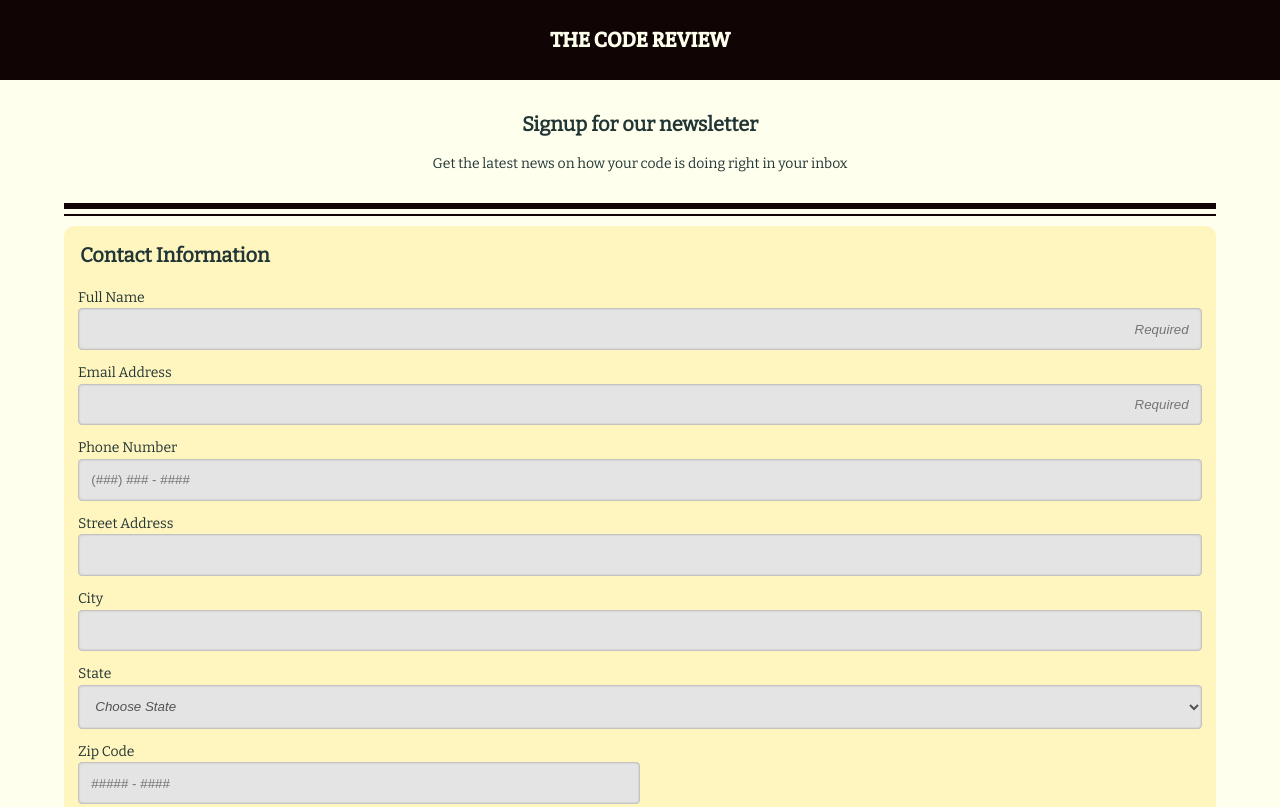
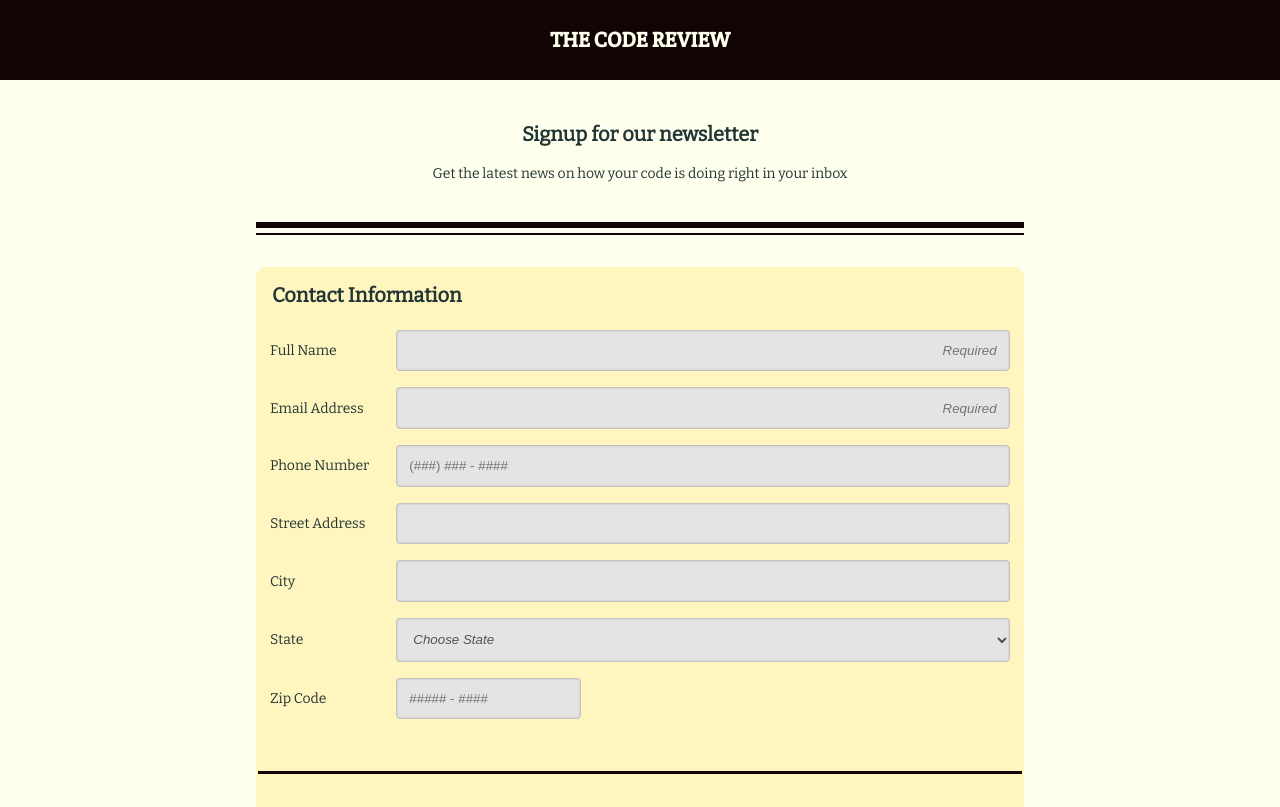
Before and after one commit to bertw82/Techdegree-project-3, a plain HTML site: page index.html in a window 1280 px wide. Shown: the top 807 px of the page. Drawn offline with nearby package versions, Linux system fonts and the light colour scheme.

Commit message:
update css and html

```diff
--- a/css/styles.css
+++ b/css/styles.css
@@ -84,7 +84,7 @@ fieldset {
 
 .text-area {
   display: block;
-  padding-bottom: .3125em;
+  padding-bottom: 1em;
 }
 
 /* Form Styles */
@@ -127,7 +127,7 @@ input[type="tel"]:focus,
 select[id="state"]:focus,
 textarea[id="topics"]:focus {
   color: rgb(1, 5, 66);
-  background-color: rgb(218, 255, 229);
+  background-color: #fff;
 }
 
 select {
@@ -146,6 +146,7 @@ input[placeholder="Required"] {
 
 input[placeholder="Required"]:focus {
   text-align: left;
+  font-style: normal;
 }
 
 .newsletter {
@@ -182,7 +183,64 @@ button:hover {
 }
 
 button:active {
-  background: rgb(161, 61, 255);
+  color: rgb(255, 255, 25);
+  background: rgb(81, 188, 255);
   border: none;
-  box-shadow: inset 0 0 2px 2px rgba(0,0,0,.2);
+  box-shadow: 0 0 2px 2px rgba(0,0,0, .2);
 }
+
+@media screen and (min-width: 768px) {
+
+  main {
+    width: 60%;
+  }
+
+  section {
+    padding-top: 1.625em;
+  }
+
+  section p {
+    padding-bottom: 1.625em;
+  }
+
+  .flex {
+    flex-direction: row;
+    padding-bottom: 1em;
+  }
+
+  .flex:last-child {
+    padding-bottom: 1.625em;
+  }
+
+  .title {
+    flex-grow: 1;
+  }
+
+  .item-1,
+  .item-2,
+  .item-3,
+  .item-4,
+  .item-5,
+  .item-6,
+  .item-7 {
+    align-self: center;
+    flex-basis: 9em;
+  }
+
+  .contact {
+    margin-top: 2em;
+  }
+
+  .contact label {
+    padding: 0;
+  }
+
+  .field {
+    padding-top: 1.3125em;
+  }
+
+  input[id="zip-code"] {
+    max-width: 25%;
+  }
+
+}
--- a/index.html
+++ b/index.html
@@ -22,29 +22,28 @@
         <h2>Contact Information</h2>
       </legend>
         <div class="flex">
-          <label for="name">Full Name</label>
-          <input type="text" id="name" name="user_name" placeholder="Required" required="required">
+          <label class="item-1" for="name">Full Name</label>
+          <input class="title" type="text" id="name" name="user_name" placeholder="Required" required="required">
         </div>
         <div class="flex">
-          <label for="mail">Email Address</label>
-          <input type="email" id="mail" name="user_email" placeholder="Required" required="required">
+          <label class="item-2" for="mail">Email Address</label>
+          <input class="title" type="email" id="mail" name="user_email" placeholder="Required" required="required">
         </div>
         <div class="flex">
-          <label for="phone">Phone Number</label>
-          <input type="tel" id="phone" name="user_phone" placeholder="(###) ### - ####">
+          <label class="item-3" for="phone">Phone Number</label>
+          <input class="title" type="tel" id="phone" name="user_phone" placeholder="(###) ### - ####">
         </div>
         <div class="flex">
-          <label for="street">Street Address</label>
-          <input type="text" id="street" name="user_street">
+          <label class="item-4" for="street">Street Address</label>
+          <input class="title" type="text" id="street" name="user_street">
         </div>
         <div class="flex">
-          <label for="city">City</label>
-          <input type="text" id="city" name="user_city">
+          <label class="item-5" for="city">City</label>
+          <input class="title" type="text" id="city" name="user_city">
         </div>
         <div class="flex">
-          <label for="state">State</label>
-          <select id="state" name="user_state">
-            <!-- <optgroup label="Choose State"> -->
+          <label class="item-6" for="state">State</label>
+          <select class="title" id="state" name="user_state">
               <option id="choose" value="Choose State">Choose State</option>
               <option value="Alabama">Alabama</option>
               <option value="Alaska">Alaska</option>
@@ -95,17 +94,16 @@
               <option value="West Virginia">West Virginia</option>
               <option value="Wisconsin">Wisconsin</option>
               <option value="Wyoming">Wyoming</option>
-            </optgroup>
+          </select>
         </div>
-        </select>
         <div class="flex">
-          <label for="zip-code">Zip Code</label>
-          <input type="text" id="zip-code" name="user_zip" placeholder="##### - ####">
+          <label class="item-7" for="zip-code">Zip Code</label>
+          <input class="title" type="text" id="zip-code" name="user_zip" placeholder="##### - ####">
         </div>
     </fieldset>
 
     <fieldset>
-      <legend>
+      <legend class="field">
         <h2>Newsletter</h2>
       </legend>
       <div class="newsletter">
```
